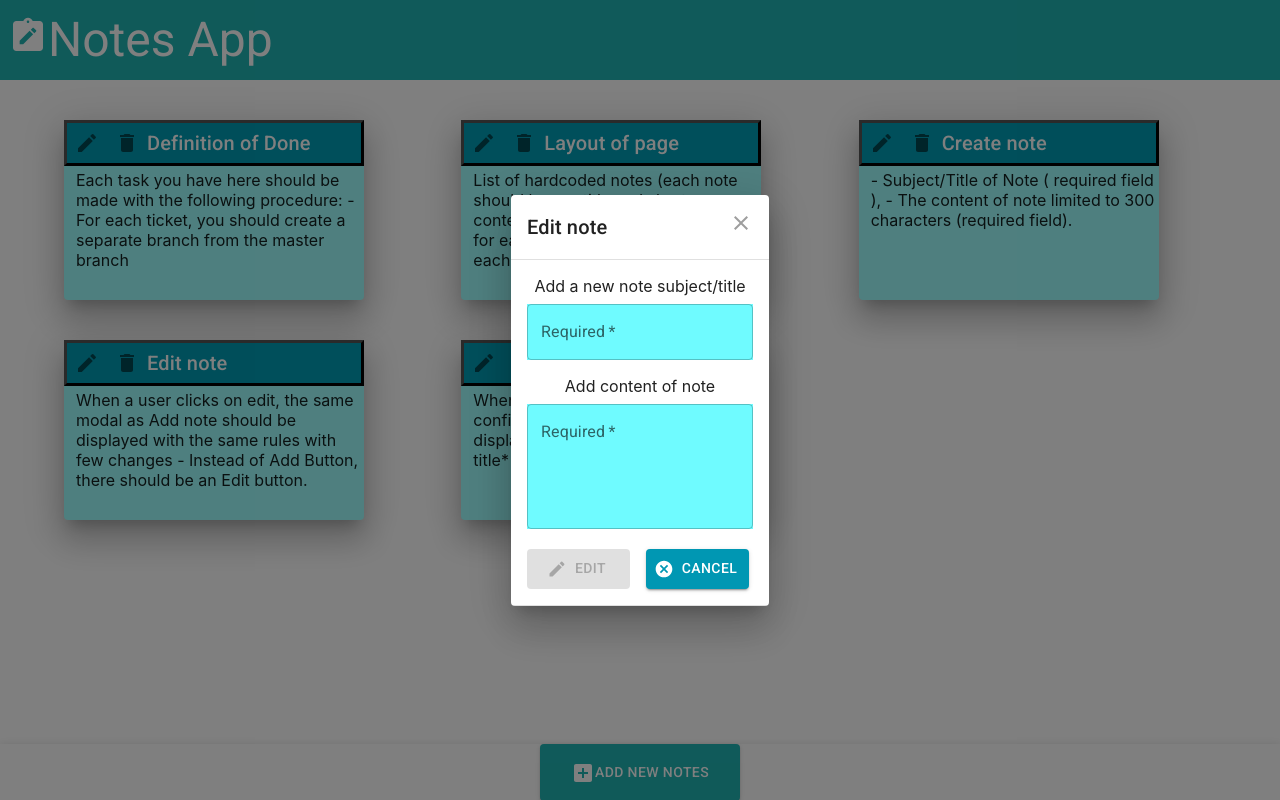
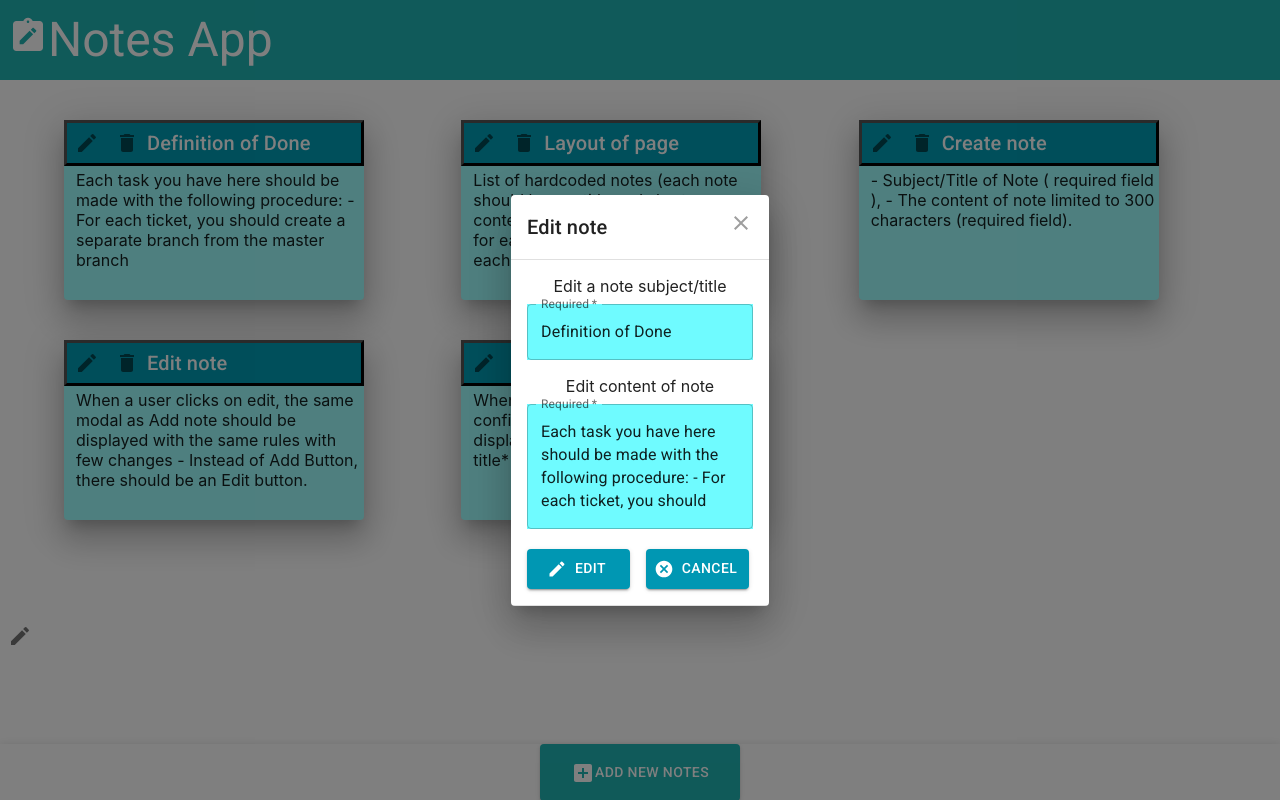
Before and after one commit to marijan25/Notes-app, a React (Create React App) app: page / in a window 1280 px wide. Both pictures are taken after a click on the button 87 px from the left and 143 px from the top of the page. Built offline with nearby package versions, Linux system fonts and the light colour scheme.

Commit message:
Added functionality

```diff
--- a/src/App.js
+++ b/src/App.js
@@ -7,7 +7,7 @@ import BottomNavigation from '@mui/material/BottomNavigation';
 import Button from '@mui/material/Button';
 import AddBoxIcon from '@mui/icons-material/AddBox';
 import { useState } from 'react'
-import EditForm from './components/EditForm'
+import EditModal from './components/EditModal'
 
 function App() {
   const [notes, setNotes] = useState([
@@ -37,13 +37,45 @@ function App() {
       content: "When a user clicks on delete button, confirmation modal should be displayed with a question Delete note title* ?"
   }
   ])
-
+  const [indexEditNote, setIndexEditNote] = useState(-1)
+  const [openEditModal, setOpenEditModal] = useState({
+    show: false,
+    id: null,
+    titleNoteShow: "",
+    contentNoteShow: ""
+  });
+  const handleEditDialog = (show,id,titleNoteShow,contentNoteShow) => {
+    setOpenEditModal({
+      show,
+      id,
+      titleNoteShow,
+      contentNoteShow
+    })
+  }
+  const editNote = (id) => {
+    const indexEditNote = notes.findIndex((note) => note.id === id)
+    setIndexEditNote(indexEditNote)
+    handleEditDialog(true, id, notes[indexEditNote].title, notes[indexEditNote].content)
+  }
+  const editNoteTrue = (id, title, content, titleNoteShow, contentNoteShow) => {
+    if(openEditModal.show && openEditModal.id){
+      notes[indexEditNote].title = title;
+      notes[indexEditNote].content = content;
+      setNotes(notes)
+      setOpenEditModal({
+        show: false,
+        id,
+        titleNoteShow,
+        contentNoteShow
+      })
+    }
+  }
   return (
     <Grid>
       <Heading />
       <Container sx={{marginTop:5, marginBottom:12}}>
         <Grid container spacing={5}>
-          {notes.map((note) => <Note note={note} key={note.id} />)}
+          {notes.map((note) => <Note onEdit={editNote} note={note} key={note.id} />)}
         </Grid>
       </Container>
       <Paper sx={{position:'fixed',bottom:0, left:0, right:0}} elevation={3}>
@@ -51,6 +83,13 @@ function App() {
           <Button variant="contained" sx={{backgroundColor: '#21b5b4',color:'white', width:200, height:57}}><AddBoxIcon />ADD NEW NOTES</Button>
         </BottomNavigation>
       </Paper>
+      {openEditModal.show && <EditModal
+        titleNoteShow={openEditModal.titleNoteShow}
+        contentNoteShow={openEditModal.contentNoteShow}
+        openEditModal={openEditModal}
+        setOpenEditModal={setOpenEditModal}
+        editNoteTrue={editNoteTrue}
+      />}
     </Grid>
   );
 }
--- a/src/components/EditForm.js
+++ b/src/components/EditForm.js
@@ -9,7 +9,7 @@ import EditIcon from '@mui/icons-material/Edit';
 import CancelIcon from '@mui/icons-material/Cancel';
 import Grid from '@mui/material/Grid';
 
-const EditForm = ({open, setOpen,note, notes, setNotes, onEdit}) => {
+const EditForm = ({id,editNoteTrue,setOpenEditModal,titleNoteShow,contentNoteShow}) => {
   const [titleNote, setTitleNote] = useState("");
   const [contentNote, setContentNote] = useState("");
   const handleTitleChange = (event) => {
@@ -18,24 +18,19 @@ const EditForm = ({open, setOpen,note, notes, setNotes, onEdit}) => {
   const handleContentChange = (event) =>{
     setContentNote(event.target.value);
   };
-  const [title, setTitle] = useState();
-  const [content, setContent] = useState();
-  const onSubmit = (e) => {
-    e.preventDefault()
-    onEdit(title, content)
-    setTitle('')
-    setContent('')
-  }
-
+  const [title, setTitle] = useState(titleNoteShow);
+  const [content, setContent] = useState(contentNoteShow);
   return (
     <Grid>
-      <form onSubmit={onSubmit}>
+      <form>
         <Typography variant='paragraph' component='p' textAlign='center'>
-          <label>Add a new note subject/title</label> <br />
+          <label>Edit a note subject/title</label> <br />
         </Typography>
         <TextField
           sx={{marginTop:1,backgroundColor:'#6ffbff',width:226}}
+          defaultValue={titleNoteShow}
           value={title}
+          defaultValue={titleNoteShow}
           onChange = {(e) => setTitle(e.target.value)}
           required
           name='title'
@@ -48,11 +43,12 @@ const EditForm = ({open, setOpen,note, notes, setNotes, onEdit}) => {
             component='p'
             textAlign='center'>
             <Box>
-              <label>Add content of note</label> <br />
+              <label>Edit content of note</label> <br />
             </Box>
             <TextField
               sx={{marginTop:1, backgroundColor:'#6ffbff', width:226}}
               required
+              defaultValue={contentNoteShow}
               value={content}
               onChange = {(e) => setContent(e.target.value)}
               name='content'
@@ -67,7 +63,7 @@ const EditForm = ({open, setOpen,note, notes, setNotes, onEdit}) => {
         <Stack direction="row" spacing={2}>
           <Button
             sx={{width:103, height:40, backgroundColor:'#0097b3'}}
-            onClick = {()=>setOpen(false)}
+            onClick={() => editNoteTrue(id, title,content)}
             variant="contained"
             disabled={!title||!content}
             startIcon={<EditIcon />}
@@ -76,7 +72,7 @@ const EditForm = ({open, setOpen,note, notes, setNotes, onEdit}) => {
               Edit
           </Button>
           <Button
-            onClick={() => setOpen(false)}
+            onClick={setOpenEditModal}
             sx={{width:103, height:40, backgroundColor:'#0097b3'}}
             variant="contained"
             startIcon={<CancelIcon />}
--- a/src/components/EditModal.js
+++ b/src/components/EditModal.js
@@ -1,21 +1,13 @@
 import * as React from 'react';
 import Grid from '@mui/material/Grid';
 import PropTypes from 'prop-types';
-import Button from '@mui/material/Button';
 import { styled } from '@mui/material/styles';
 import Dialog from '@mui/material/Dialog';
 import DialogTitle from '@mui/material/DialogTitle';
 import DialogContent from '@mui/material/DialogContent';
 import IconButton from '@mui/material/IconButton';
 import CloseIcon from '@mui/icons-material/Close';
-import Typography from '@mui/material/Typography';
-import TextField from '@mui/material/TextField';
 import { useState } from 'react';
-import Box from '@mui/material/Box';
-import Stack from '@mui/material/Stack';
-import AddCircleIcon from '@mui/icons-material/AddCircle';
-import CancelIcon from '@mui/icons-material/Cancel';
-import NoteAddIcon from '@mui/icons-material/NoteAdd';
 import EditIcon from '@mui/icons-material/Edit';
 import EditForm from '../components/EditForm'
 
@@ -54,14 +46,14 @@ BootstrapDialogTitle.propTypes = {
   onClose: PropTypes.func.isRequired,
 };
 
-export default function CustomizedDialogs({note, children, open, setOpen}) {
+export default function CustomizedDialogs({editNoteTrue,openEditModal,setOpenEditModal,titleNoteShow,contentNoteShow}) {
   const [titleNote, setTitleNote] = useState("");
   const [contentNote, setContentNote] = useState("");
   const handleClickOpen = () => {
-    setOpen(true);
+    setOpenEditModal(true);
   };
   const handleClose = () => {
-    setOpen(false);
+    setOpenEditModal(false);
     setTitle('');
     setContent('');
   };
@@ -71,29 +63,29 @@ export default function CustomizedDialogs({note, children, open, setOpen}) {
   const handleContentChange = (event) =>{
     setContentNote(event.target.value);
   };
-  const [title, setTitle] = useState('');
-  const [content, setContent] = useState('');
-  const onSubmit = (e) => {
-    e.preventDefault()
-    //onAdd({title,content})
-    setTitle('')
-    setContent('')
-  }
+  const [title, setTitle] = useState(titleNoteShow);
+  const [content, setContent] = useState(contentNoteShow);
   return (
     <Grid>
-        <IconButton aria-label="edit" onClick={handleClickOpen}>
-            <EditIcon />
-        </IconButton>
+      <IconButton aria-label="edit" onClick={handleClickOpen}>
+        <EditIcon />
+      </IconButton>
       <BootstrapDialog
         onClose={handleClose}
         aria-labelledby="customized-dialog-title"
-        open={open}
+        open={openEditModal}
       >
         <BootstrapDialogTitle onClose={handleClose}>
           Edit note
         </BootstrapDialogTitle>
         <DialogContent dividers>
-          {children}
+          <EditForm
+            titleNoteShow={openEditModal.titleNoteShow}
+            contentNoteShow={openEditModal.contentNoteShow}
+            openEditModal={openEditModal}
+            setOpenEditModal={setOpenEditModal}
+            editNoteTrue={editNoteTrue}
+          />
         </DialogContent>
       </BootstrapDialog>
     </Grid>
--- a/src/components/Note.js
+++ b/src/components/Note.js
@@ -6,16 +6,10 @@ import DeleteIcon from '@mui/icons-material/Delete';
 import Typography  from '@mui/material/Typography';
 import IconButton from '@mui/material/IconButton';
 import Stack from '@mui/material/Stack';
-import CustomizedDialogs from '../components/EditModal';
-import EditForm from '../components/EditForm'
 import { useState } from 'react'
 
-const Note = ({note, notes, setNotes}) => {
+const Note = ({note,onEdit,openEditModal,setOpenEditModal}) => {
   const [open, setOpen] = useState(false)
-  const editNote = () => {
-    //const indexNote = notes.finderIndex((note) => note.id === id)
-    console.log('Notes')
-  }
   return (
     <Grid item xs = {4}>
       <Paper elevation={20} sx={{height:180,width:300,backgroundColor:'#9effff'}}>
@@ -29,12 +23,16 @@ const Note = ({note, notes, setNotes}) => {
           }}>
           <Box>
             <Stack direction="row">
-
-              <CustomizedDialogs open={open} setOpen={setOpen} onClick = {() => editNote}>
-                <EditForm open = {open} setOpen = {setOpen} />
-              </CustomizedDialogs>
-
-              <IconButton aria-label="delete" open={open} setOpen={setOpen}>
+              <IconButton onClick={() => onEdit(note.id)}
+                openEditModal={openEditModal}
+                setOpenEditModal={setOpenEditModal}
+                aria-label="edit">
+                <EditIcon />
+              </IconButton>
+              <IconButton
+                aria-label="delete"
+                open={open}
+                setOpen={setOpen}>
                 <DeleteIcon />
               </IconButton>
             </Stack>
@@ -44,7 +42,10 @@ const Note = ({note, notes, setNotes}) => {
               {note.title}
           </Typography>
         </Box>
-        <Box marginLeft={1} padding={0.5} sx={{
+        <Box
+          marginLeft={1}
+          padding={0.5}
+          sx={{
           display: "flex",
           alignItems:"center",
           }}>
```
